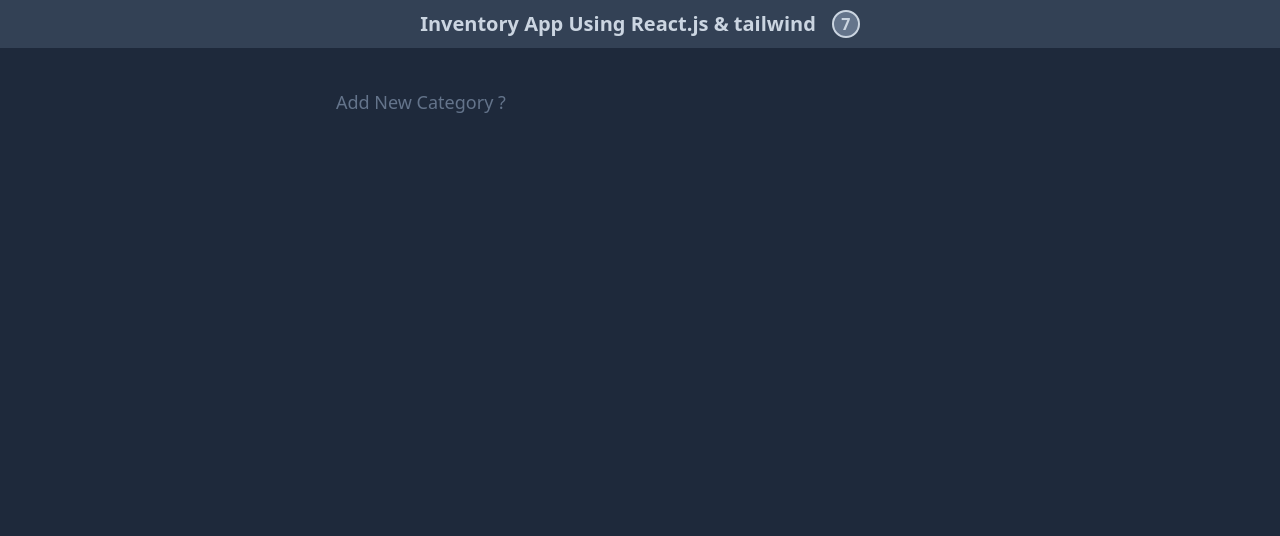
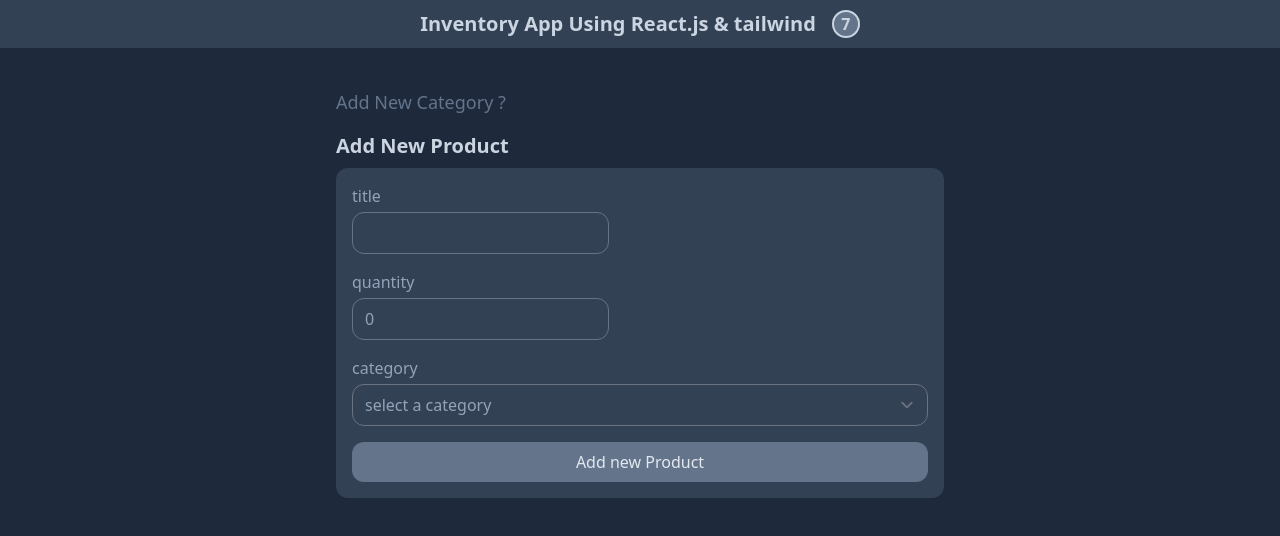
Before and after one commit to MahlaParvaz/inventory-react, a React (Vite) app: page / in a window 1280 px wide. Shown: the top 536 px of the page. Built offline with nearby package versions, Linux system fonts and the light colour scheme.

Commit message:
component: ProductsForm added

```diff
--- a/src/App.jsx
+++ b/src/App.jsx
@@ -1,14 +1,19 @@
+import { useState } from 'react';
 import './App.css';
 import CategoryForm from './components/Category';
 import NavBar from './components/NavBar';
+import ProductsForm from './components/ProductsForm';
 
 function App() {
+  const [categories, setCategories] = useState([]);
+
   return (
     <div>
       <div className="bg-slate-800 min-h-screen">
         <NavBar />
         <div className="container max-w-screen-sm mx-auto p-4">
-          <CategoryForm />
+          <CategoryForm setCategories={setCategories} />
+          <ProductsForm categories={categories} />
         </div>
       </div>
     </div>
--- a/src/components/Category.jsx
+++ b/src/components/Category.jsx
@@ -1,16 +1,15 @@
 import { useState } from 'react';
 
-const CategoryForm = () => {
+const CategoryForm = ({ setCategories }) => {
   const [isShow, setIsShow] = useState(false);
   const [categoryFormData, setCategoaryFormData] = useState({
     title: '',
     description: '',
   });
-  const [categories, setCategories] = useState([]);
 
   const changeHandler = ({ target }) => {
     const { name, value } = target;
-    console.log(categoryFormData);
+    // console.log(categoryFormData);
     setCategoaryFormData({ ...categoryFormData, [name]: value });
   };
   const addNewCategoryHandler = (e) => {
@@ -18,8 +17,9 @@
     const newCategories = {
       ...categoryFormData,
       createAt: new Date().toISOString(),
+      id: new Date().getTime(),
     };
-    setCategories([...categories, newCategories]);
+    setCategories((prevState) => [...prevState, newCategories]);
     setCategoaryFormData({ title: '', description: '' });
   };
   return (
--- /dev/null
+++ b/src/components/ProductsForm.jsx
@@ -0,0 +1,101 @@
+import { useState } from 'react';
+
+const ProductsForm = ({ categories }) => {
+  const [productsFormData, setProductsFormData] = useState({
+    title: '',
+    quantity: 0,
+    categoryId: '',
+  });
+  const [products, setProducts] = useState([]);
+  const changeHandler = ({ target }) => {
+    const { name, value } = target;
+    setProductsFormData({ ...productsFormData, [name]: value });
+  };
+  const addNewProductHandler = (e) => {
+    e.preventDefault();
+    const newProduct = {
+      ...productsFormData,
+      createAt: new Date().toISOString(),
+      id: new Date().getTime(),
+    };
+    setProducts((prevState) => [...prevState, newProduct]);
+    setProductsFormData({ title: '', quantity: 0, categoryId: '' });
+  };
+  return (
+    <div className="mb-6">
+      <h2 className="text-xl text-slate-300 font-bold mb-2">Add New Product</h2>
+      <form className="bg-slate-700 p-4 rounded-xl flex flex-col gap-y-4">
+        <div>
+          <label htmlFor="product-title" className="block mb-1 text-slate-400">
+            title
+          </label>
+          <input
+            type="text"
+            name="title"
+            id="product-title"
+            className="bg-transparent rounded-xl border border-slate-500 text-slate-400 w-full md:w-auto"
+            onChange={changeHandler}
+            value={productsFormData.title}
+          />
+        </div>
+        <div>
+          <label
+            htmlFor="product-quantity"
+            className="block mb-1 text-slate-400"
+          >
+            quantity
+          </label>
+          <input
+            className="bg-transparent rounded-xl border border-slate-500 text-slate-400 w-full md:w-auto"
+            type="number"
+            name="quantity"
+            id="product-quantity"
+            onChange={changeHandler}
+            value={productsFormData.quantity}
+          />
+        </div>
+        <div>
+          <label
+            htmlFor="product-category"
+            className="block mb-1 text-slate-400"
+          >
+            category
+          </label>
+          <select
+            name="categoryId"
+            id="product-category"
+            className="bg-transparent text-slate-400 rounded-xl w-full"
+            onChange={changeHandler}
+            value={productsFormData.categoryId}
+          >
+            <option className="bg-slate-500 text-slate-300" value="">
+              select a category
+            </option>
+            {categories.map((category) => {
+              return (
+                <option
+                  key={category.id}
+                  className="bg-slate-500 text-slate-300"
+                  value={category.id}
+                >
+                  {category.title}
+                </option>
+              );
+            })}
+          </select>
+        </div>
+        <div className="flex items-center justify-between gap-x-4">
+          <button
+            id="add-new-product"
+            className="flex-1 bg-slate-500 text-slate-200 rounded-xl py-2"
+            onClick={addNewProductHandler}
+          >
+            Add new Product
+          </button>
+        </div>
+      </form>
+    </div>
+  );
+};
+
+export default ProductsForm;
```
